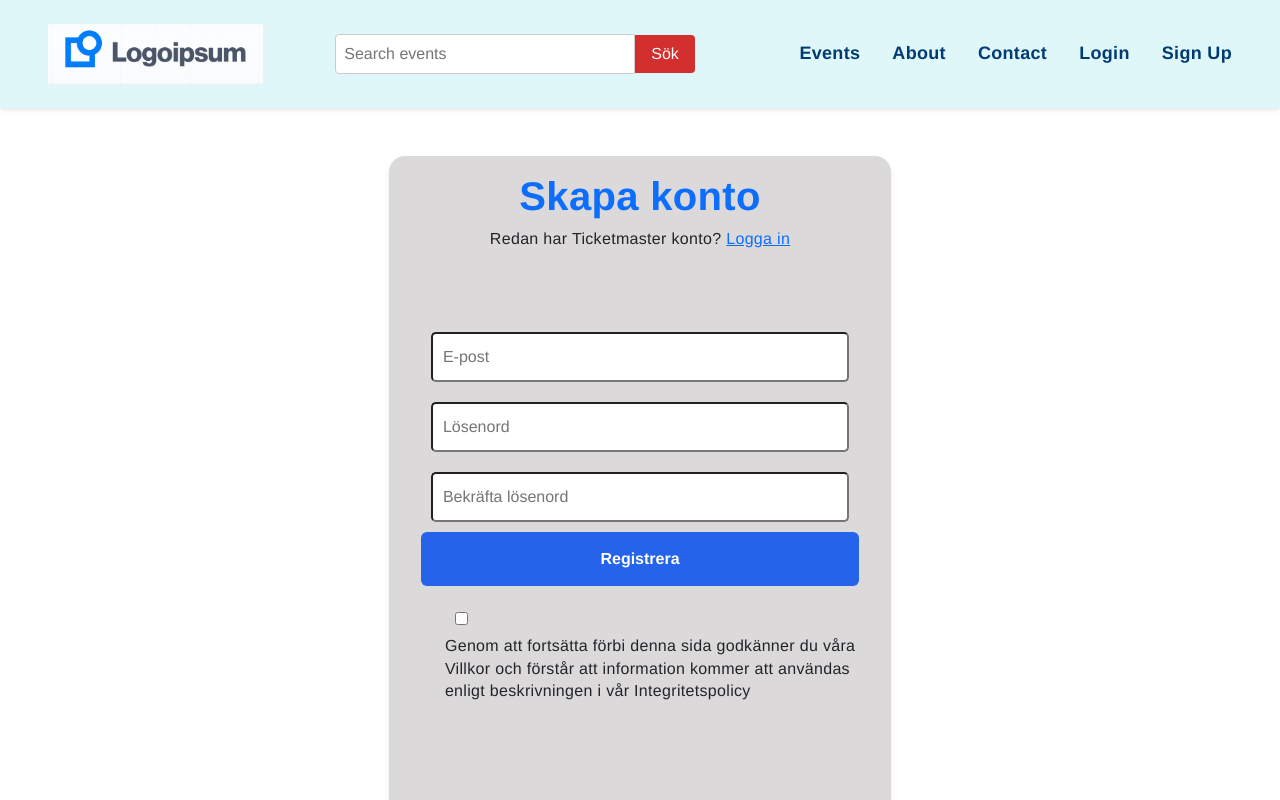
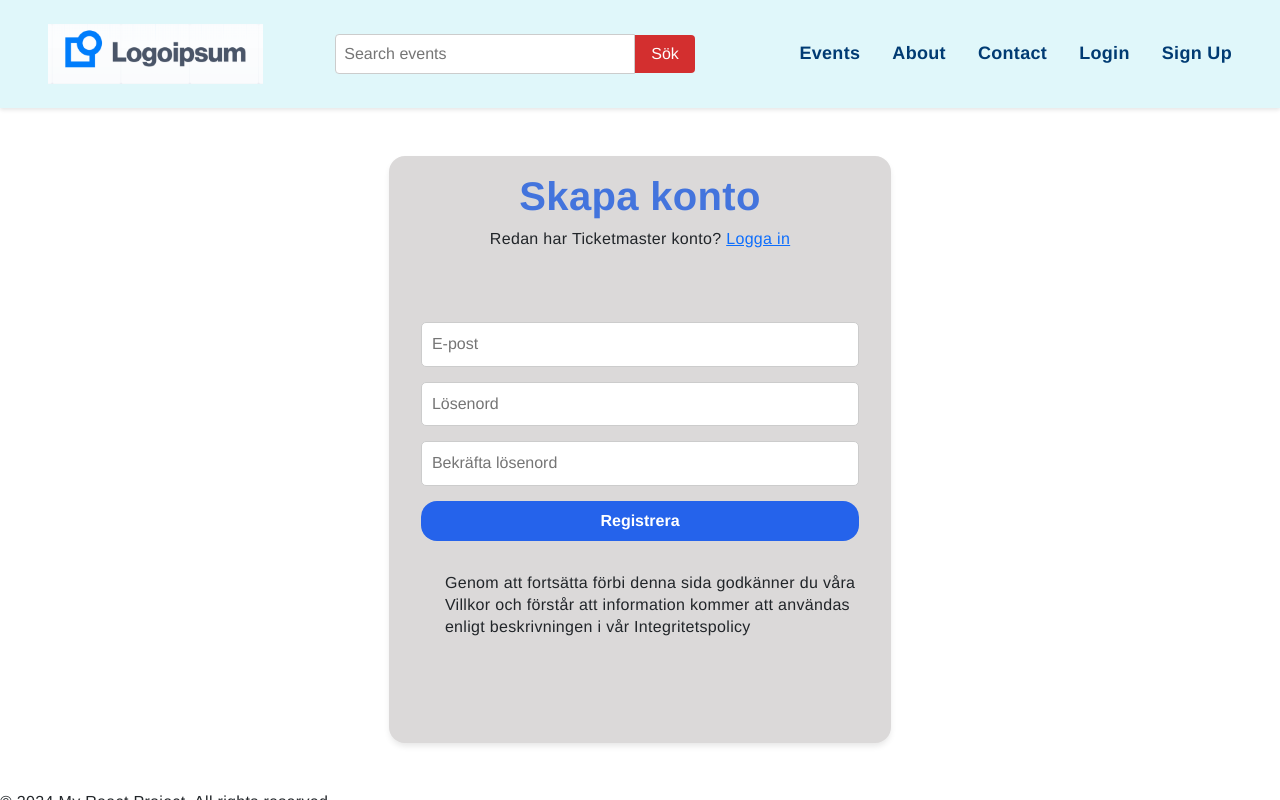
Before and after one commit to eventomaniaOrganization/eventomania-frontend, a React (Vite) app: page /Signup in a window 1280 px wide. Shown: the top 800 px of the page. Built offline with nearby package versions, Linux system fonts and the light colour scheme.

Commit message:
verifierings mailen kan skickas till emailen

```diff
--- a/src/_signup.scss
+++ b/src/_signup.scss
@@ -4,35 +4,44 @@
     box-shadow: 0 4px 6px -1px rgba(0, 0, 0, 0.1);
     max-width: 45%;
 
+    h1{
+        color: #4374dd;
+    }
+
     form{
         padding: 3rem 1rem;
         display: grid;
         grid-template-columns: auto;
-        grid-template-rows:repeat(7, 70px) ;
-        &:focus{
-            border-color:#2563eb ;
-            box-shadow: 0 0 0 3px rgba(#2563eb, 0.1);
-        }
+        grid-template-rows:repeat(4, auto);
+        gap: 15px;
+
         .error{
             color: red;
         }
+
         input{
-            margin: 10px;
             padding: 10px;
             border-radius: 5px;
+            border: 1px solid #ccc;
+            transition: border 0.3s ease-in-out;
+            &:focus{
+                border-color:#2563eb ;
+                box-shadow: 0 0 0 2px rgba(37, 99, 235, 0.5);
+                outline: none;
+            }
 
         }
 
         .btn-primary {
             background: #2563eb;
             border: none;
-            border-radius: 1rem -0.25;
+            border-radius: 1rem;
             font-weight: 600;
             transition: all 0.2s ease;
 
             &:hover {
               background: darken(#2563eb, 8%);
-              transform: translateY(-1px);
+              transform: translateY(-0.8px);
             }
           }
     }
--- a/src/index.css
+++ b/src/index.css
@@ -17,32 +17,38 @@ body {
   box-shadow: 0 4px 6px -1px rgba(0, 0, 0, 0.1);
   max-width: 45%;
 }
+.sign-up h1 {
+  color: #4374dd;
+}
 .sign-up form {
   padding: 3rem 1rem;
   display: grid;
   grid-template-columns: auto;
-  grid-template-rows: repeat(7, 70px);
-}
-.sign-up form:focus {
-  border-color: #2563eb;
-  box-shadow: 0 0 0 3px rgba(37, 99, 235, 0.1);
+  grid-template-rows: repeat(4, auto);
+  gap: 15px;
 }
 .sign-up form .error {
   color: red;
 }
 .sign-up form input {
-  margin: 10px;
   padding: 10px;
   border-radius: 5px;
+  border: 1px solid #ccc;
+  transition: border 0.3s ease-in-out;
+}
+.sign-up form input:focus {
+  border-color: #2563eb;
+  box-shadow: 0 0 0 2px rgba(37, 99, 235, 0.5);
+  outline: none;
 }
 .sign-up form .btn-primary {
   background: #2563eb;
   border: none;
-  border-radius: 1rem -0.25;
+  border-radius: 1rem;
   font-weight: 600;
   transition: all 0.2s ease;
 }
 .sign-up form .btn-primary:hover {
   background: #1350d4;
-  transform: translateY(-1px);
+  transform: translateY(-0.8px);
 }
--- a/src/pages/Signup.jsx
+++ b/src/pages/Signup.jsx
@@ -2,6 +2,7 @@ import { useState } from "react";
 import { NavLink, useNavigate } from "react-router-dom";
 import {auth} from '../firebaseconfig'
 import {createUserWithEmailAndPassword} from "firebase/auth"
+import { sendEmailVerification } from "firebase/auth";
 
 function Signup() {
   const [email, setEmail] = useState("")
@@ -12,6 +13,7 @@ function Signup() {
 
   const handleSignup = async (e) => {
     e.preventDefault();
+    setError("")
 
     if (password !== confirmPassword){
       setError("Lösenorden matchar inte")
@@ -19,10 +21,24 @@ function Signup() {
     }
 
     try{
-      await createUserWithEmailAndPassword(auth, email, password)
+      const userCendetial = await createUserWithEmailAndPassword(auth, email, password)
+      const user = userCendetial.user
+
+      // skicka verifieringsmail
+      await sendEmailVerification(user)
+      alert("Ett verifieringsmail har skickats. Kontrollera din inkorg.")
+
       navigate("/login"); //skicka andvändaren till login efter signup
     } catch(err){
-        setError(err.message);
+        if(err.code === "auth/email-already-in-use"){
+          setError("E-postadressen används redan. Försök att logga in.")
+        }
+        else if(err.code === "auth/weak-password"){
+          setError("Lösenordet måste vara minst 6 tecken långt.")
+        }
+        else{
+          setError("Ett oväntat fel uppstod. Försök igen.")
+        }
     }
   }
 
@@ -30,13 +46,12 @@ function Signup() {
       <div className="container py-5">
         <div className="sign-up mx-auto p-3">
           <div className="text-center mb-4">
-            <h1 className="text-primary fw-bold">Skapa konto</h1>
-            <p>Redan har Ticketmaster konto? <NavLink>Logga in</NavLink></p>
+            <h1 className="fw-bold">Skapa konto</h1>
+            <p>Redan har Ticketmaster konto? <NavLink to={"/login"}>Logga in</NavLink></p>
           </div>
-          {error && <p className="error">{error}</p>}
 
           <form onSubmit={handleSignup}>
-
+          {error && <p className="error">{error}</p>}
             <input
               type="email"
               placeholder="E-post"
@@ -62,7 +77,6 @@ function Signup() {
             <button className="btn btn-primary py-2 mb-3" type="submit">Registrera</button>
 
             <div className="form-check mb-4">
-              <input type="checkbox" />
                 <p>Genom att fortsätta förbi denna sida godkänner du våra Villkor
                   och förstår att information kommer att användas enligt beskrivningen i vår
                   Integritetspolicy</p>
```
